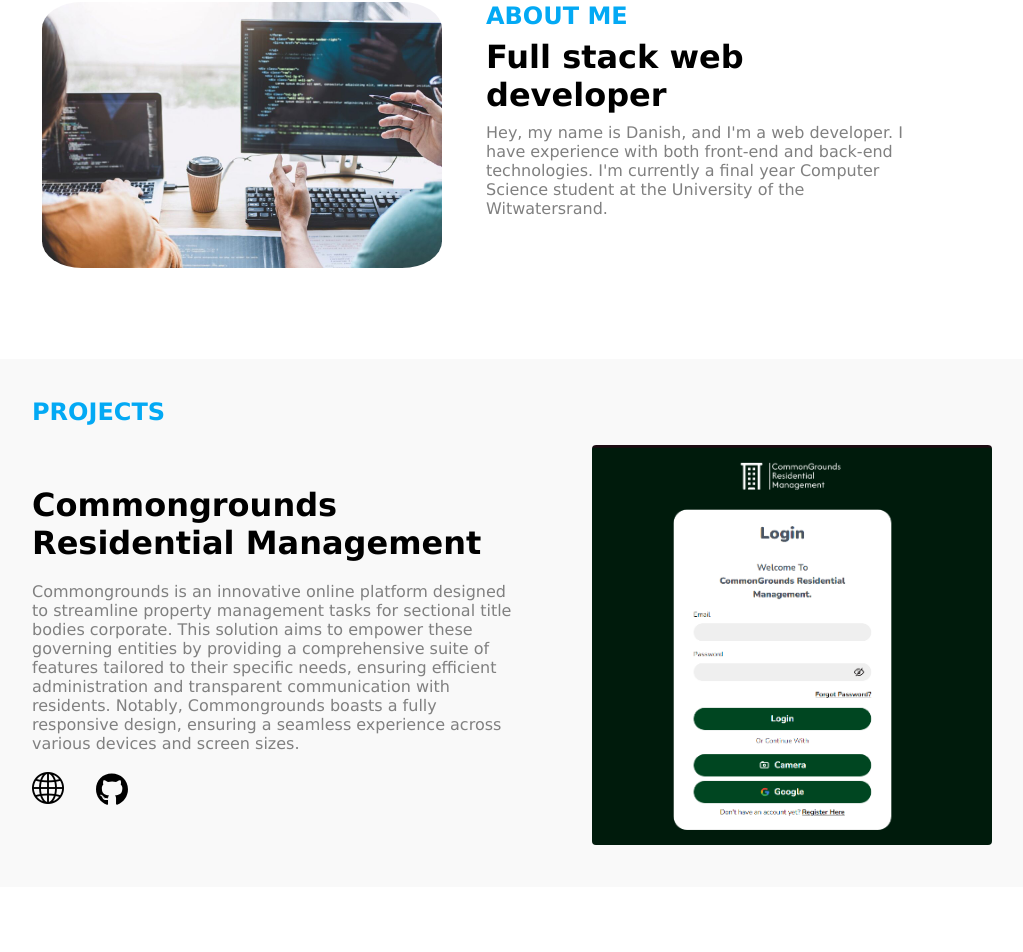
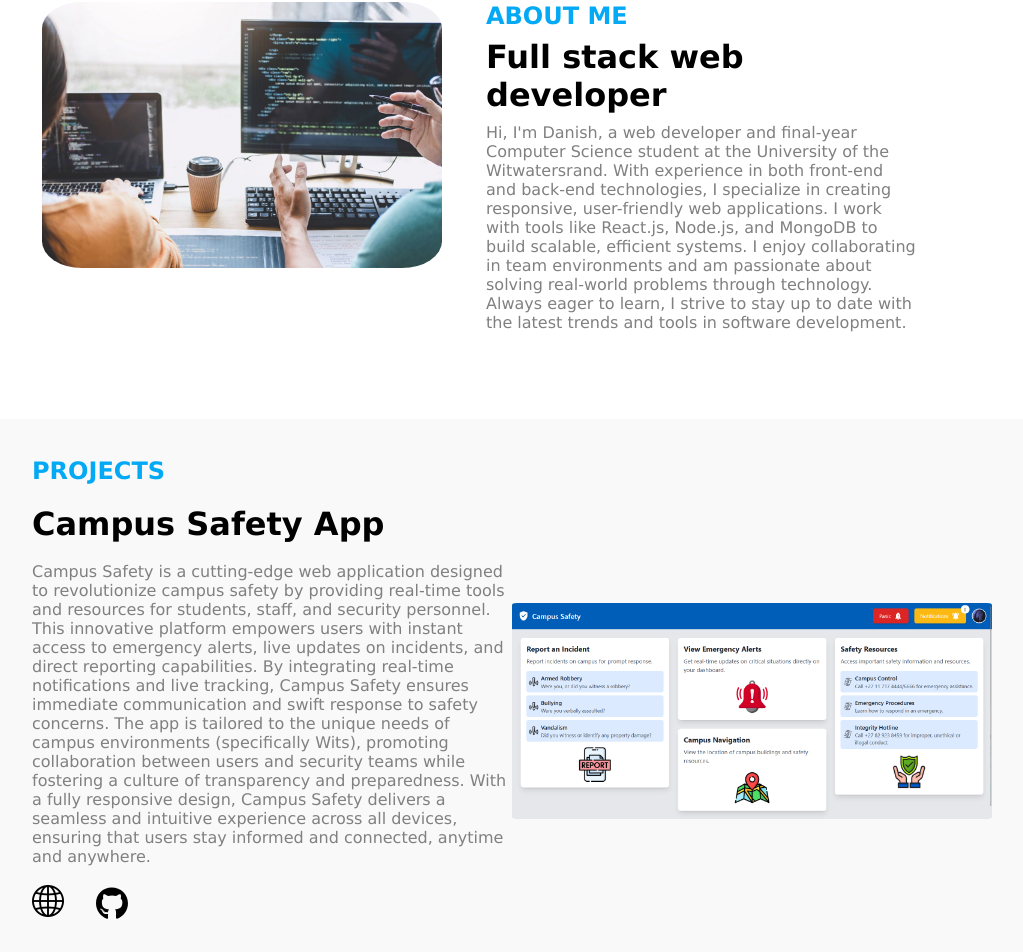
Before and after one commit to danishx99/react-portfolio-website, a React (Vite) app: page / in a window 1280 px wide. Shown: the part 1079-2031 px from the top of the page, without its empty margins (160-1183 px from the left). Built offline with nearby package versions, Linux system fonts and the light colour scheme.

Commit message:
minor changes + added a project

```diff
--- a/src/App.css
+++ b/src/App.css
@@ -208,7 +208,7 @@
 
 
 .projects .project-card .project-image img {
-    width: 25rem;
+    width: 30rem;
     border-radius: 1%;
 }
 
--- a/src/App.jsx
+++ b/src/App.jsx
@@ -9,6 +9,7 @@ import { FaLocationDot } from "react-icons/fa6";
 import { MdOutlineMail } from "react-icons/md";
 import { CiLinkedin } from "react-icons/ci";
 import { VscGithub } from "react-icons/vsc";
+import safetyIcon from "./assets/campusSafety.png";
 
 function App() {
   return (
@@ -88,10 +89,15 @@ function App() {
             <div className="about-heading">ABOUT ME</div>
             <div className="about-title">Full stack web developer </div>
             <p className="about-info">
-              Hey, my name is Danish, and I'm a web developer. I have experience
-              with both front-end and back-end technologies. I'm currently a
-              final year Computer Science student at the University of the
-              Witwatersrand.
+              Hi, I'm Danish, a web developer and final-year Computer Science
+              student at the University of the Witwatersrand. With experience in
+              both front-end and back-end technologies, I specialize in creating
+              responsive, user-friendly web applications. I work with tools like
+              React.js, Node.js, and MongoDB to build scalable, efficient
+              systems. I enjoy collaborating in team environments and am
+              passionate about solving real-world problems through technology.
+              Always eager to learn, I strive to stay up to date with the latest
+              trends and tools in software development.
             </p>
           </div>
         </div>
@@ -101,8 +107,9 @@ function App() {
       <section className="projects" id="Projects">
         {/* heading */}
         <div className="projects-heading">PROJECTS</div>
+
         {/* project card */}
-        <div className="project-card">
+        {/* <div className="project-card">
           <div className="project-image">
             <img src={projectPhoto} alt="project photo" />
           </div>
@@ -131,6 +138,52 @@ function App() {
               <a
                 className="project-github"
                 href="https://github.com/danishx99/common-grounds-app"
+                target="_blank"
+              >
+                {/* FaGithub icon */}
+        {/* <FontAwesomeIcon
+                  className="project-github-icon"
+                  icon={faGithub}
+                />
+              </a>
+            </div>
+          </div> */}
+        {/* </div> */}
+
+        {/* project card */}
+        <div className="project-card">
+          <div className="project-image">
+            <img src={safetyIcon} alt="project photo" />
+          </div>
+          <div className="project-info">
+            <div className="project-title">Campus Safety App</div>
+            <div className="project-description">
+              Campus Safety is a cutting-edge web application designed to
+              revolutionize campus safety by providing real-time tools and
+              resources for students, staff, and security personnel. This
+              innovative platform empowers users with instant access to
+              emergency alerts, live updates on incidents, and direct reporting
+              capabilities. By integrating real-time notifications and live
+              tracking, Campus Safety ensures immediate communication and swift
+              response to safety concerns. The app is tailored to the unique
+              needs of campus environments (specifically Wits), promoting
+              collaboration between users and security teams while fostering a
+              culture of transparency and preparedness. With a fully responsive
+              design, Campus Safety delivers a seamless and intuitive experience
+              across all devices, ensuring that users stay informed and
+              connected, anytime and anywhere.
+            </div>
+            <div className="project-links">
+              <a
+                className="web-icon"
+                href="https://campus-safety.azurewebsites.net/"
+                target="_blank"
+              >
+                <img src={webIcon} alt="web icon" />
+              </a>
+              <a
+                className="project-github"
+                href="https://github.com/danishx99/campus-safety-app"
                 target="_blank"
               >
                 {/* FaGithub icon */}
```
Also changed, not shown: src/assets/campusSafety.png (added).
